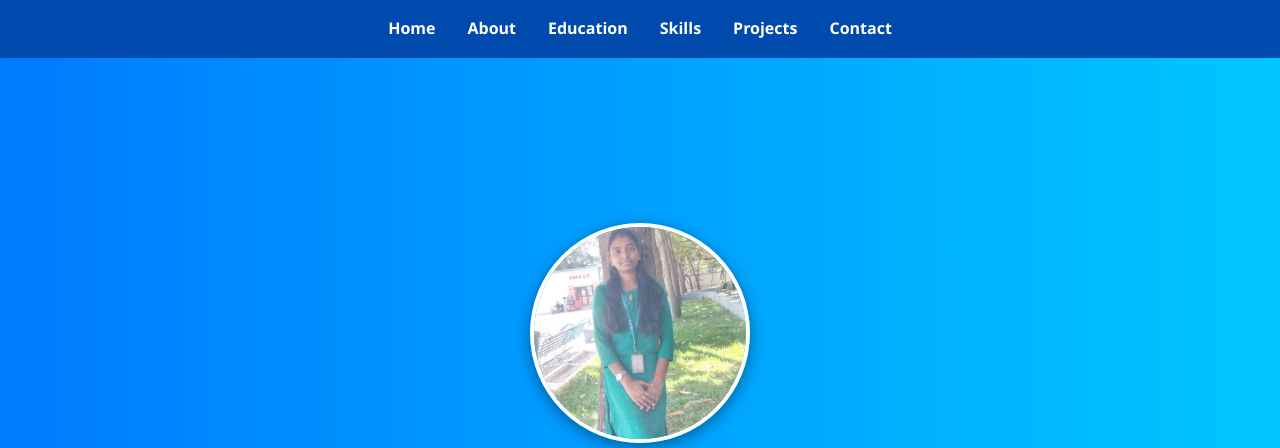
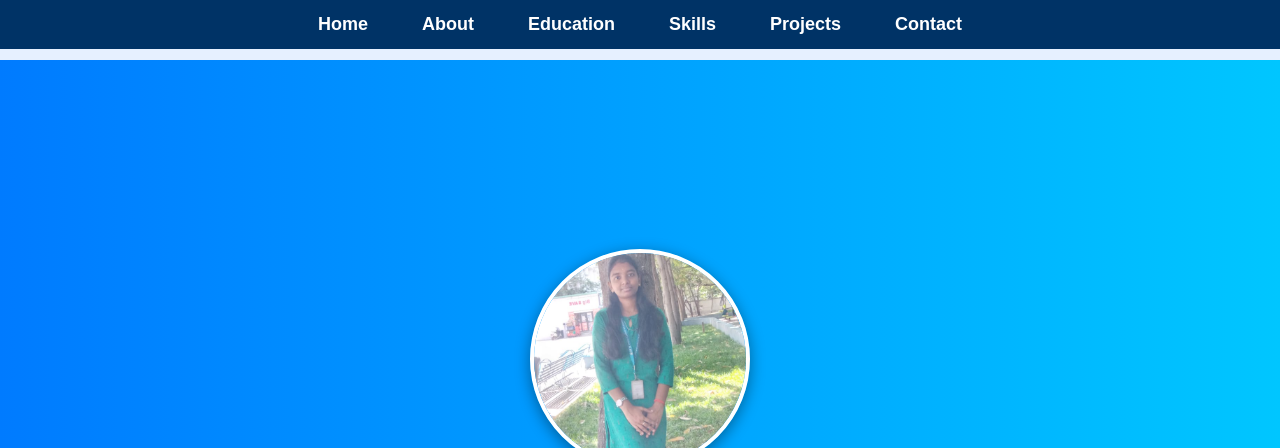
Before and after one commit to madeshsasikala/PORTFOLIO, a plain HTML site: page index.html in a window 1280 px wide. Shown: the top 448 px of the page. Drawn offline with Linux system fonts and the light colour scheme; files whose address does not match are found by name.

Commit message:
Add files via upload

```diff
--- a/script.css
+++ b/script.css
@@ -14,32 +14,40 @@
   }
 
   /* Navbar */
+  /* Navbar Styling */
 .navbar {
-    background-color: #004aad; /* dark blue */
-    padding: 1rem 0;
-    position: sticky;
+  background-color: #003366; /* Deep Blue */
+  padding: 10px 0;
+  text-align: center;
+  position: fixed;
+  width: 100%;
   top: 0;
-    z-index: 100;
+  z-index: 1000;
 }
 
 .navbar ul {
-    list-style: none;
+  list-style-type: none;
+  margin: 0;
+  padding: 0;
   display: flex;
   justify-content: center;
-    gap: 2rem;
+  gap: 30px;
 }
 
 .navbar ul li a {
   color: white;
   text-decoration: none;
+  font-size: 18px;
   font-weight: bold;
-    font-size: 1rem;
-    transition: color 0.3s ease;
+  padding: 8px 12px;
+  transition: 0.3s;
 }
 
 .navbar ul li a:hover {
-    color: #ffcc00;
+  background-color: #0059b3;
+  border-radius: 5px;
 }
+
 
   /* Section styling */
   .section {
@@ -190,3 +198,16 @@
     transform: scale(1.2);
     cursor: pointer;
   }
+
+  body {
+    padding-top: 60px;
+    margin: 0;
+    font-family: Arial, sans-serif;
+  }
+
+  .section {
+    padding-top: 80px;
+    min-height: 100vh;
+    padding-left: 20px;
+    padding-right: 20px;
+  }
```
Lines whose indentation alone changed are shown as unchanged.
